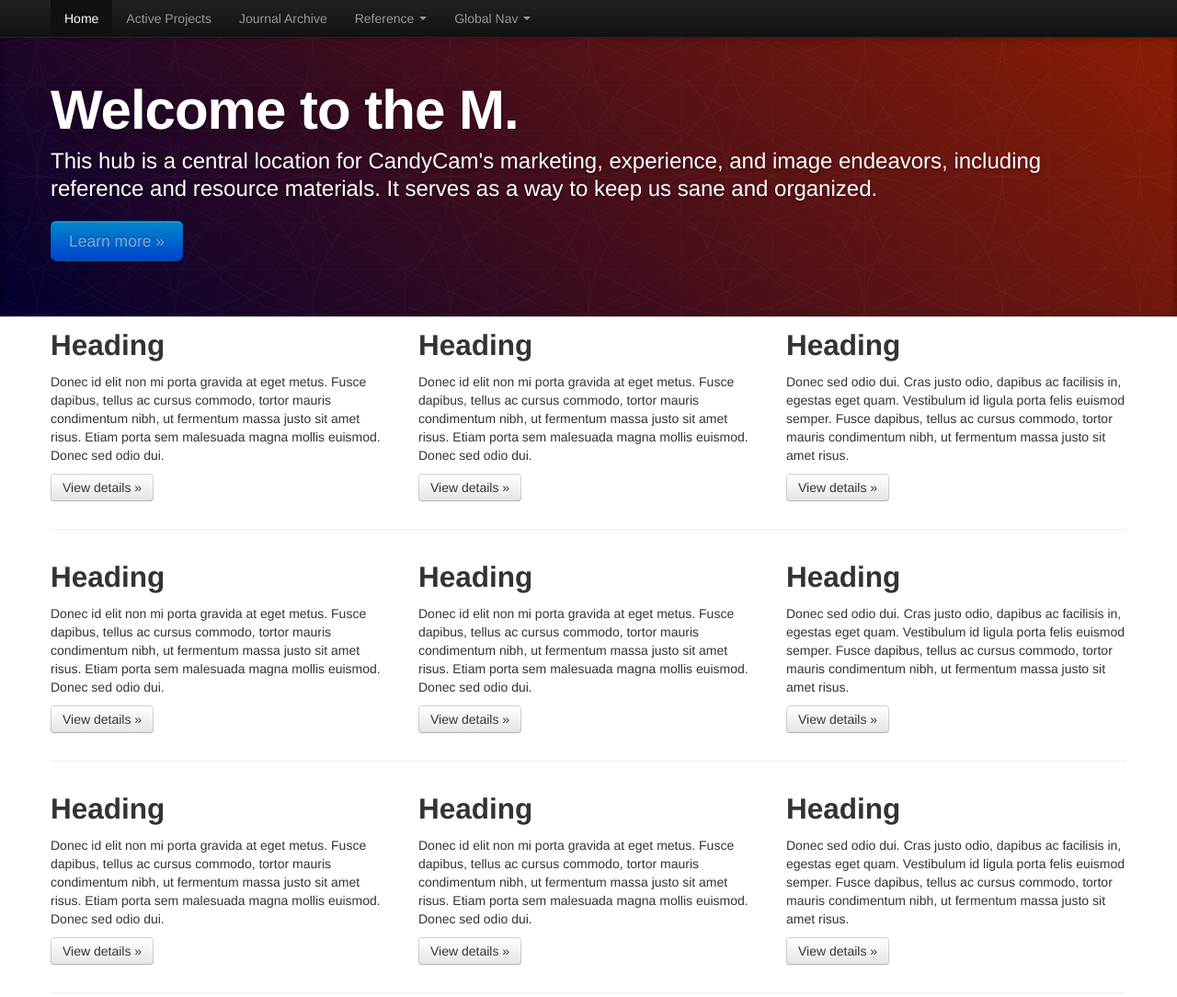
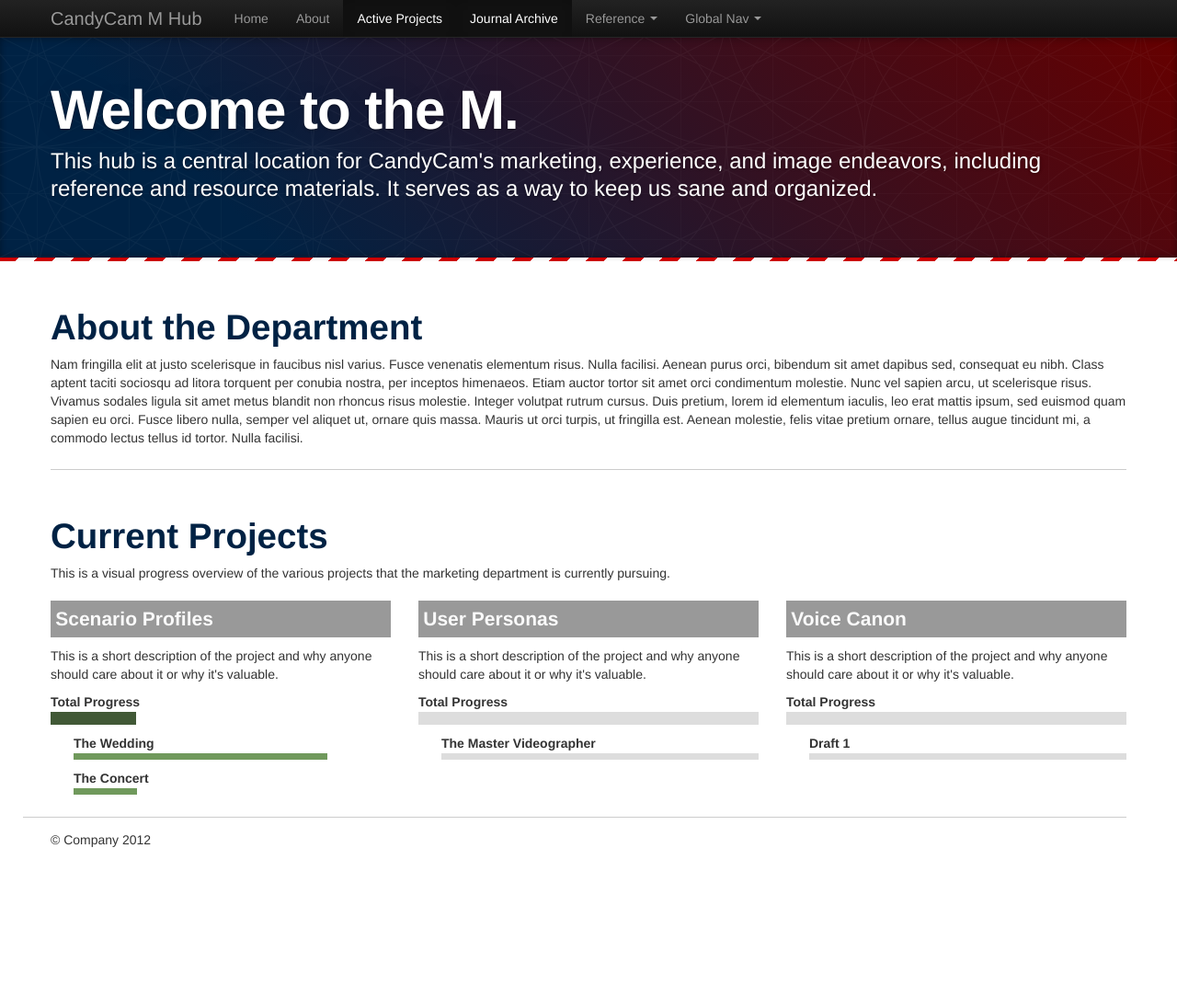
Before and after one commit to CandyCam/marketinghub, a plain HTML site: page index.html in a window 1280 px wide. Shown: the top 1084 px of the page at 92% size. After the commit the page ends 933 px from the top, so only its background shows below. Drawn offline with nearby package versions, Linux system fonts and the light colour scheme.

Commit message:
Added some content.

```diff
--- a/css/main.css
+++ b/css/main.css
@@ -12,12 +12,12 @@
   text-align: center;
   text-shadow: 0 1px 3px rgba(0,0,0,.4), 0 0 30px rgba(0,0,0,.075);
   background: #020031; /* Old browsers */
-  background: -moz-linear-gradient(45deg,  #020031 0%, #8C1D04 100%); /* FF3.6+ */
+  background: -moz-linear-gradient(45deg,  #024 20%,#600 100%); /* FF3.6+ */
   background: -webkit-gradient(linear, left bottom, right top, color-stop(0%,#020031), color-stop(100%,#6d3353)); /* Chrome,Safari4+ */
-  background: -webkit-linear-gradient(45deg,  #020031 0%,#8C1D04 100%); /* Chrome10+,Safari5.1+ */
-  background: -o-linear-gradient(45deg,  #020031 0%,#8C1D04 100%); /* Opera 11.10+ */
-  background: -ms-linear-gradient(45deg,  #020031 0%,#8C1D04 100%); /* IE10+ */
-  background: linear-gradient(45deg,  #020031 0%,#8C1D04 100%); /* W3C */
+  background: -webkit-linear-gradient(45deg,  #024 20%,#600 100%); /* Chrome10+,Safari5.1+ */
+  background: -o-linear-gradient(45deg,  #024 20%,#600 100%); /* Opera 11.10+ */
+  background: -ms-linear-gradient(45deg,  #024 20%,#600 100%); /* IE10+ */
+  background: linear-gradient(45deg,  #024 20%,#600 100%); /* W3C */
   filter: progid:DXImageTransform.Microsoft.gradient( startColorstr='#020031', endColorstr='#6d3353',GradientType=1 ); /* IE6-9 fallback on horizontal gradient */
   -webkit-box-shadow: inset 0 3px 7px rgba(0,0,0,.2), inset 0 -3px 7px rgba(0,0,0,.2);
      -moz-box-shadow: inset 0 3px 7px rgba(0,0,0,.2), inset 0 -3px 7px rgba(0,0,0,.2);
@@ -163,7 +163,6 @@
 ------------------------- */
 .subhead {
   text-align: left;
-  border-bottom: 1px solid #ddd;
 }
 .subhead h1 {
   font-size: 60px;
@@ -175,6 +174,15 @@
   display: none;
 }
 
+.candystripe {
+	display: block;
+	padding: 0;
+	margin: 0;
+	width: 100%;
+	height: 0.25em;
+	background: url(../img/stripe-tile.png) repeat-x;
+}
+
 /* ==========================================================================
    Author's custom styles
    ========================================================================== */
@@ -184,3 +192,28 @@
 }
 
 .container {padding: 0 1em;}
+section {
+	padding-top: 3em;
+	padding-bottom: 1em;
+	border-bottom: 1px solid #ccc;
+}
+.sectionTitle { color: #024; }
+
+/* PROJECT STYLES */
+.project {}
+.project h1 { font-size: 1.5em;}
+.null { background: #ddd !important;}
+.bargraph { display: block; width: 100%; height: 1em; background: #ddd; }
+.proj_title { background: #999; color:#fafafa; padding-left: 0.25em;}
+.proj_Progress {}
+.proj_Progress h1 { font-size: 1em; line-height: 1.5em; margin-bottom: 0;}
+.proj_totalProgress { background: #415936; }
+.proj_subItem { list-style: none; margin: 0; }
+.proj_subItem h1 { font-size: 1em; margin-bottom:0; line-height: 1.5em;}
+.proj_subItem .bargraph { background:#70995C; height: 0.5em; }
+
+.proj_uscenario .proj_totalProgress { width: 25%; }
+.projID_wedding0 .bargraph { width: 80%; }
+.projID_concert0 .bargraph { width: 20%; }
+
+footer { margin-top: 1em; }
--- a/index.html
+++ b/index.html
@@ -22,7 +22,7 @@
 
         <script src="js/vendor/modernizr-2.6.2-respond-1.1.0.min.js"></script>
     </head>
-    <body>
+    <body data-spy="scroll" data-target=".navbar">
         <!--[if lt IE 7]>
             <p class="chromeframe">You are using an <strong>outdated</strong> browser. Please <a href="http://browsehappy.com/">upgrade your browser</a> or <a href="http://www.google.com/chromeframe/?redirect=true">activate Google Chrome Frame</a> to improve your experience.</p>
         <![endif]-->
@@ -32,6 +32,7 @@
         <div class="navbar navbar-inverse navbar-fixed-top">
             <div class="navbar-inner">
                 <div class="container">
+                    <a class="brand" href="">CandyCam M Hub</a>
                     <a class="btn btn-navbar" data-toggle="collapse" data-target=".nav-collapse">
                         <span class="icon-bar"></span>
                         <span class="icon-bar"></span>
@@ -39,7 +40,8 @@
                     </a>
                     <div class="nav-collapse collapse">
                         <ul class="nav">
-                            <li class="active"><a href="#">Home</a></li>
+                            <li class="active"><a href="#top">Home</a></li>
+                            <li><a href="#about">About</a></li>
                             <li><a href="#projects">Active Projects</a></li>
                             <li><a href="#projects">Journal Archive</a></li>
                             <li class="dropdown">
@@ -69,76 +71,73 @@
         </div>
 
         <!-- Main hero unit for a primary marketing message or call to action -->
-        <div class="jumbotron subhead">
+        <div id="top" class="jumbotron subhead">
             <div class="container">
                 <h1>Welcome to the M.</h1>
                 <p>This hub is a central location for CandyCam's marketing, experience, and image endeavors, including reference and resource materials. It serves as a way to keep us sane and organized.</p>
-                <p><a class="btn btn-primary btn-large">Learn more &raquo;</a></p>
             </div>
         </div>
+        <span class="candystripe"></span>
 
         <div class="container">
-
-            <!-- Example row of columns -->
-            <div class="row">
-                <div class="span4">
-                    <h2>Heading</h2>
-                    <p>Donec id elit non mi porta gravida at eget metus. Fusce dapibus, tellus ac cursus commodo, tortor mauris condimentum nibh, ut fermentum massa justo sit amet risus. Etiam porta sem malesuada magna mollis euismod. Donec sed odio dui. </p>
-                    <p><a class="btn" href="#">View details &raquo;</a></p>
-                </div>
-                <div class="span4">
-                    <h2>Heading</h2>
-                    <p>Donec id elit non mi porta gravida at eget metus. Fusce dapibus, tellus ac cursus commodo, tortor mauris condimentum nibh, ut fermentum massa justo sit amet risus. Etiam porta sem malesuada magna mollis euismod. Donec sed odio dui. </p>
-                    <p><a class="btn" href="#">View details &raquo;</a></p>
-               </div>
-                <div class="span4">
-                    <h2>Heading</h2>
-                    <p>Donec sed odio dui. Cras justo odio, dapibus ac facilisis in, egestas eget quam. Vestibulum id ligula porta felis euismod semper. Fusce dapibus, tellus ac cursus commodo, tortor mauris condimentum nibh, ut fermentum massa justo sit amet risus.</p>
-                    <p><a class="btn" href="#">View details &raquo;</a></p>
-                </div>
-            </div>
-
-            <hr>
-
-            <div class="row">
-                <div class="span4">
-                    <h2>Heading</h2>
-                    <p>Donec id elit non mi porta gravida at eget metus. Fusce dapibus, tellus ac cursus commodo, tortor mauris condimentum nibh, ut fermentum massa justo sit amet risus. Etiam porta sem malesuada magna mollis euismod. Donec sed odio dui. </p>
-                    <p><a class="btn" href="#">View details &raquo;</a></p>
-                </div>
-                <div class="span4">
-                    <h2>Heading</h2>
-                    <p>Donec id elit non mi porta gravida at eget metus. Fusce dapibus, tellus ac cursus commodo, tortor mauris condimentum nibh, ut fermentum massa justo sit amet risus. Etiam porta sem malesuada magna mollis euismod. Donec sed odio dui. </p>
-                    <p><a class="btn" href="#">View details &raquo;</a></p>
-               </div>
-                <div class="span4">
-                    <h2>Heading</h2>
-                    <p>Donec sed odio dui. Cras justo odio, dapibus ac facilisis in, egestas eget quam. Vestibulum id ligula porta felis euismod semper. Fusce dapibus, tellus ac cursus commodo, tortor mauris condimentum nibh, ut fermentum massa justo sit amet risus.</p>
-                    <p><a class="btn" href="#">View details &raquo;</a></p>
-                </div>
-            </div>
-
-            <hr>
-
-            <div class="row">
-                <div class="span4">
-                    <h2>Heading</h2>
-                    <p>Donec id elit non mi porta gravida at eget metus. Fusce dapibus, tellus ac cursus commodo, tortor mauris condimentum nibh, ut fermentum massa justo sit amet risus. Etiam porta sem malesuada magna mollis euismod. Donec sed odio dui. </p>
-                    <p><a class="btn" href="#">View details &raquo;</a></p>
-                </div>
-                <div class="span4">
-                    <h2>Heading</h2>
-                    <p>Donec id elit non mi porta gravida at eget metus. Fusce dapibus, tellus ac cursus commodo, tortor mauris condimentum nibh, ut fermentum massa justo sit amet risus. Etiam porta sem malesuada magna mollis euismod. Donec sed odio dui. </p>
-                    <p><a class="btn" href="#">View details &raquo;</a></p>
-               </div>
-                <div class="span4">
-                    <h2>Heading</h2>
-                    <p>Donec sed odio dui. Cras justo odio, dapibus ac facilisis in, egestas eget quam. Vestibulum id ligula porta felis euismod semper. Fusce dapibus, tellus ac cursus commodo, tortor mauris condimentum nibh, ut fermentum massa justo sit amet risus.</p>
-                    <p><a class="btn" href="#">View details &raquo;</a></p>
-                </div>
-            </div>
-
-            <hr>
+            <section id="about">
+                <article>
+                    <h1 class="sectionTitle">About the Department</h1>
+                    <p>Nam fringilla elit at justo scelerisque in faucibus nisl varius. Fusce venenatis elementum risus. Nulla facilisi. Aenean purus orci, bibendum sit amet dapibus sed, consequat eu nibh. Class aptent taciti sociosqu ad litora torquent per conubia nostra, per inceptos himenaeos. Etiam auctor tortor sit amet orci condimentum molestie. Nunc vel sapien arcu, ut scelerisque risus. Vivamus sodales ligula sit amet metus blandit non rhoncus risus molestie. Integer volutpat rutrum cursus. Duis pretium, lorem id elementum iaculis, leo erat mattis ipsum, sed euismod quam sapien eu orci. Fusce libero nulla, semper vel aliquet ut, ornare quis massa. Mauris ut orci turpis, ut fringilla est. Aenean molestie, felis vitae pretium ornare, tellus augue tincidunt mi, a commodo lectus tellus id tortor. Nulla facilisi.</p>
+                </article>
+            </section>
+            <section id="projects" class="row">
+                <article class="span12">
+                    <h1 class="sectionTitle">Current Projects</h1>
+                    <p>This is a visual progress overview of the various projects that the marketing department is currently pursuing.</p>
+                </article>
+                <article class="project span4">
+                    <h1 class="proj_title">Scenario Profiles</h1>
+                    <p>This is a short description of the project and why anyone should care about it or why it's valuable.</p>
+                    <div class="proj_Progress proj_uscenario">
+                        <h1>Total Progress</h1>
+                        <span class="proj_totalProgress bargraph"></span>
+                        <ul>
+                            <li class="proj_subItem projID_wedding0">
+                                <h1>The Wedding</h1>
+                                <span class="bargraph"></span>
+                            </li>
+                            <li class="proj_subItem projID_concert0">
+                                <h1>The Concert</h1>
+                                <span class="bargraph"></span>
+                            </li>
+                        </ul>
+                    </div>
+                </article>
+                <article class="project span4">
+                    <h1 class="proj_title">User Personas</h1>
+                    <p>This is a short description of the project and why anyone should care about it or why it's valuable.</p>
+                    <div class="proj_Progress proj_upersona">
+                        <h1>Total Progress</h1>
+                        <span class="proj_totalProgress bargraph null"></span>
+                        <ul>
+                            <li class="proj_subItem">
+                                <h1>The Master Videographer</h1>
+                                <span class="bargraph null"></span>
+                            </li>
+                        </ul>
+                    </div>
+                </article>
+                <article class="project span4">
+                    <h1 class="proj_title">Voice Canon</h1>
+                    <p>This is a short description of the project and why anyone should care about it or why it's valuable.</p>
+                    <div class="proj_Progress proj_vcanon">
+                        <h1>Total Progress</h1>
+                        <span class="proj_totalProgress bargraph null"></span>
+                        <ul>
+                            <li class="proj_subItem">
+                                <h1>Draft 1</h1>
+                                <span class="bargraph null"></span>
+                            </li>
+                        </ul>
+                    </div>
+                </article>
+            </section>
 
             <footer>
                 <p>&copy; Company 2012</p>
```
Also changed, not shown: img/stripe-tile.png (added), 1 other file.
